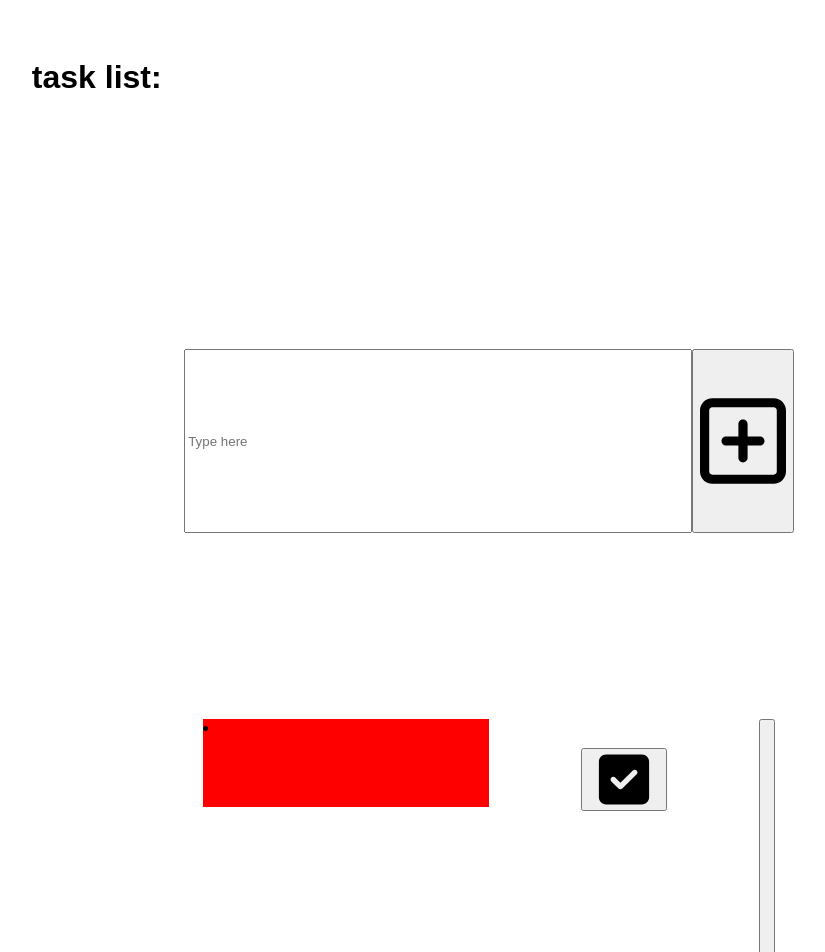
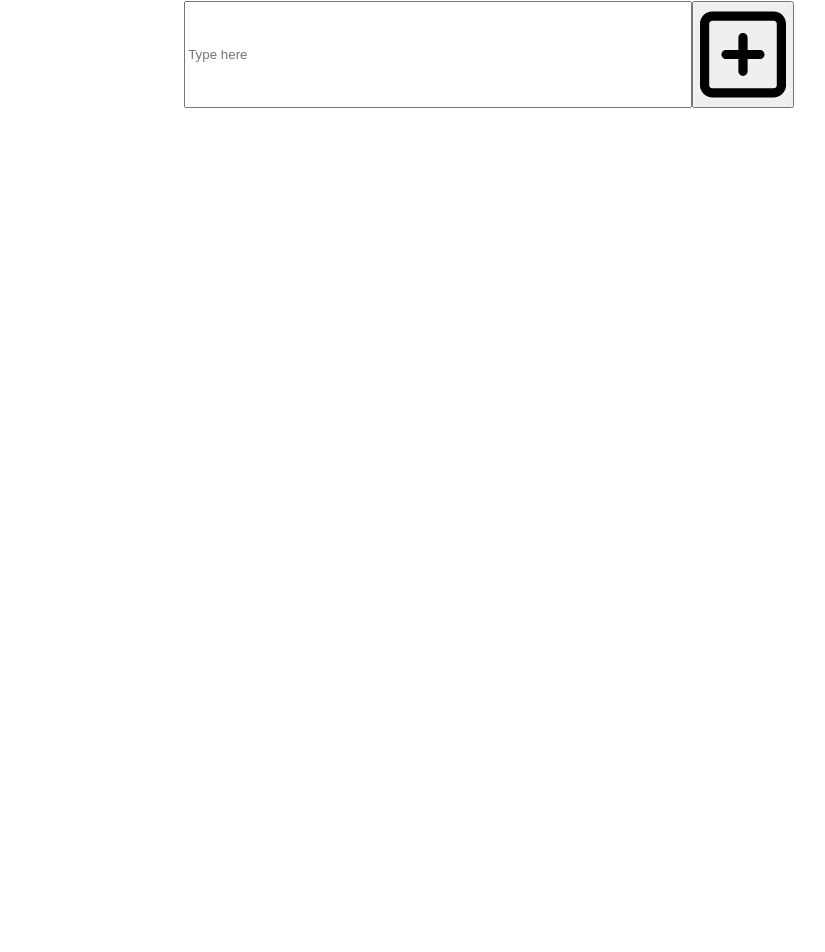
Before and after one commit to WalterSiqueira/wildlife_photographer_portfolio, a React (Create React App) app in the folder root/: page / in a window 1280 px wide. Shown: the part 165-1117 px from the top of the page, without its empty margins (151-976 px from the left). After the commit the page ends 879 px from the top, so only its background shows below. Built offline with nearby package versions, Linux system fonts and the light colour scheme.

Commit message:
v0.0.4 halfway to the delete function

```diff
--- a/root/src/App.css
+++ b/root/src/App.css
@@ -9,7 +9,7 @@
         '. taskListContainer .'
         '. . .';
     grid-template-columns: 0.2fr 1fr 0.2fr;
-    grid-template-rows: 0.5fr 0.5fr 1fr 4fr 0.5fr;
+    grid-template-rows: 0.3fr 0.2fr 0.4fr 2fr 0.3fr;
 }
     .title {
         grid-area: title;
@@ -25,7 +25,7 @@
             '. inputBar plusBtn .'
             '. . . .';
         grid-template-columns: 0.3fr 1fr 0.2fr 0.3fr;
-        grid-template-rows: 0.3fr 0.5fr 0.3fr;
+        grid-template-rows: 0.3fr 0.2fr 0.3fr;
     }
     .inputContainer {
         grid-area: inputContainer;
@@ -45,7 +45,7 @@
             color: red;
         }
         .TaskContainer {
-            grid-area: TaskContainer;
+            grid-area: taskListContainer;
             width: 100%;
             height: 100%;
             display: grid;
@@ -54,27 +54,39 @@
                 '. tasklist .'
                 '. . .';
             grid-template-columns: 0.3fr 1fr 0.3fr;
-            grid-template-rows: 0.3fr 1fr 0.3fr;
+            grid-template-rows: 0.3fr 0.3fr 0.3fr;
         }
             .taskListBlock {
                 grid-area: tasklist;
                 width: 100%;
                 height: 100%;
-                display: flex;
-                flex-flow: wrap row;
-                justify-content: space-between;
+                display: grid;
+                grid-template-areas:
+                    'taskTitle . check trash';
+                grid-template-columns: 2.2fr 0.3fr 0.4fr 0.4fr;
+                grid-template-rows: 0.5fr;
             }
                 .titleTaskList {
-                    width: 50%;
-                    height: 35%;
+                    width: 100%;
+                    height: 100%;
                     background-color: red;
                 }
                 .checkBTN {
-                    width: 15%;
-                    height: 25%;
+                    width: 100%;
+                    height: 100%;
                     margin: 5% 0 5% 0;
+                    grid-area: check;
                 }
                     .checkIcon {
                         width: 100%;
                         height: 100%;
                     }
+                .trashBTN {
+                    grid-area: trash;
+                    width: 100%;
+                    height: 100%;
+                }
+                    .trashIcon {
+                        width: 100%;
+                        height: 100%;
+                    }
--- a/root/src/App.js
+++ b/root/src/App.js
@@ -5,12 +5,14 @@ import TaskList from './Components/TaskList/TaskList.js';
 
 function Test() {
     const [inputText, setInputText] = useState('');
+    const [todos, setTodos] = useState([]);
+
     return (
         <main className='MainBlock'>
-            <h1 className='title'>task list: {inputText}</h1>
+            <h1 className='title'>task list: </h1>
             <div className='inputContainer'>
-                <Form setInputText={setInputText}/>
-                <TaskList/>
+                <Form todos={todos} setTodos={setTodos} inputText={inputText} setInputText={setInputText}/>
+                <TaskList todos={todos} inputText={inputText}/>
             </div>
         </main>
     )
--- a/root/src/Components/Form/Form.js
+++ b/root/src/Components/Form/Form.js
@@ -1,17 +1,28 @@
 import React from 'react';
 import plus from '../../Assets/Images/square-plus-regular.svg';
-function Form({setInputText}) {
+function Form({setInputText, inputText, setTodos, todos} ) {
     const inputHandler = (e) => {
         e.preventDefault();
         setInputText(e.target.value);
     }
+    const submitTodo = (e) => {
+        e.preventDefault();
+        setTodos([
+            ...todos,
+            {text: inputText, id: Math.random() * 1000}
+
+        ]);
+        setInputText('');
+    }
     return (
-        <form className='formBox'>
-            <input className='inputBar' onChange={inputHandler} placeholder="Type here"type='text'/>
-            <button className='addbtn'>
-                 <img className='plusIcon' src={plus}/>
-            </button>
-        </form>
+        <div>
+            <form className='formBox'>
+                <input value={inputText} className='inputBar' onChange={inputHandler} placeholder="Type here"type='text'/>
+                <button className='addbtn' onClick={submitTodo}>
+                    <img className='plusIcon' src={plus}/>
+                </button>
+            </form>
+        </div>
     )
 }
 
--- a/root/src/Components/TaskList/TaskList.js
+++ b/root/src/Components/TaskList/TaskList.js
@@ -1,10 +1,14 @@
 import React from 'react';
 import Task from '../Task/task.js';
 
-function TaskList() {
+function TaskList( {inputText, todos} ) {
     return (
         <div className="TaskContainer">
-            <Task/>
+            <ul className='taskListContainer'>
+                {todos.map(todo => (
+                    <Task key={todo.id} text={todo.text} id={todo.id}/>
+                ))}
+            </ul>
         </div>
     )
 }
```
Also changed, not shown: 1 other file (tests, documents, lock files or other folders).
